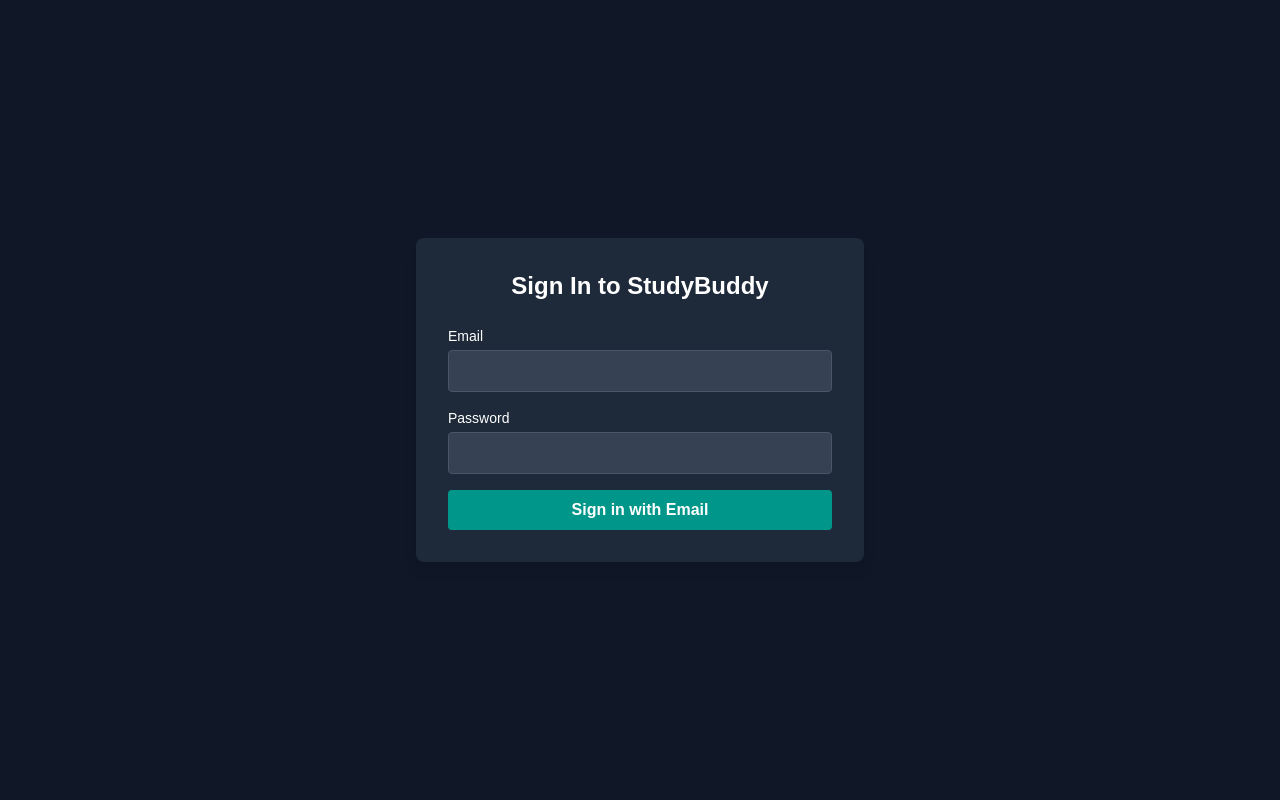
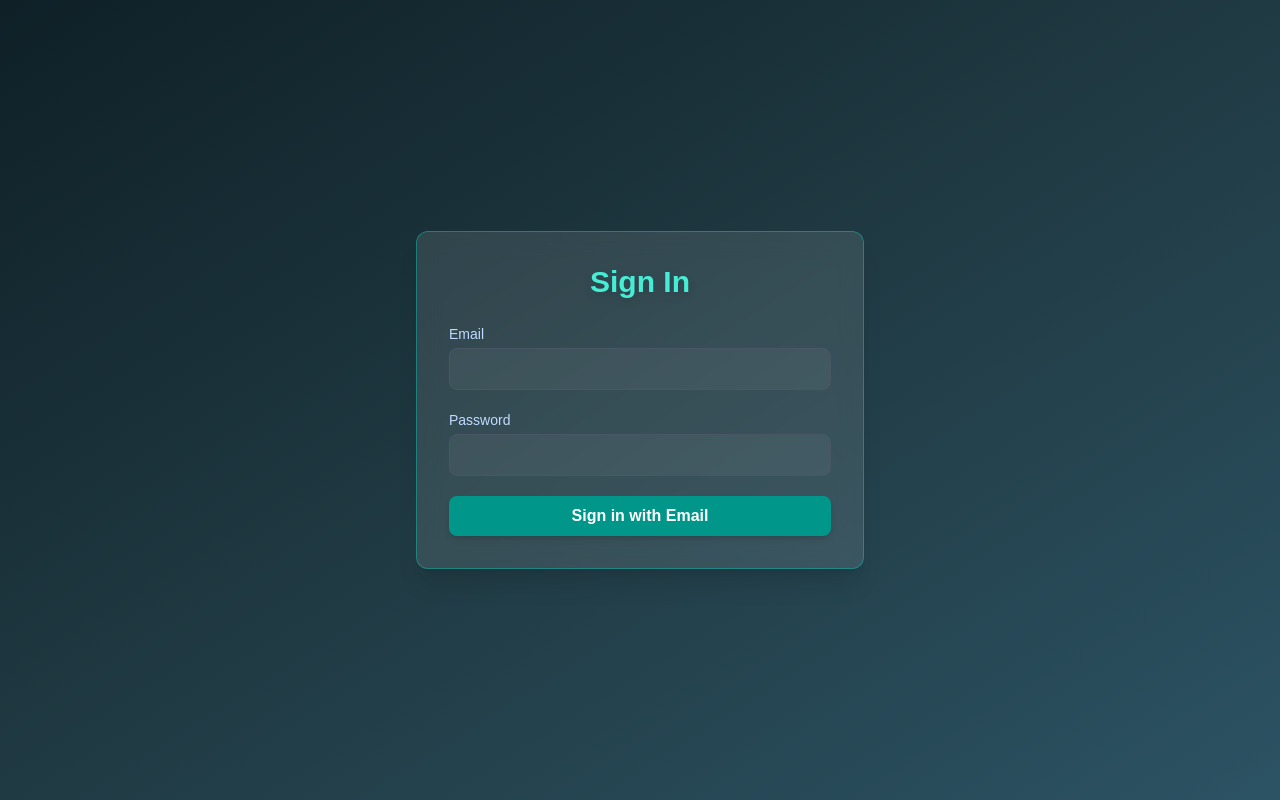
Before and after one commit to completelyblank/studybuddy, a Next.js app: page /auth/signin in a window 1280 px wide. Built offline with nearby package versions, Linux system fonts and the light colour scheme; no server answers.

Commit message:
frontend improve: login

```diff
--- a/src/lib/matchmaker.ts
+++ b/src/lib/matchmaker.ts
@@ -6,7 +6,9 @@
 export function userToVector(user: IUser): string[] {
   return [
     ...(user.subjects || []),
-    ...(user.preferredStudyTimes || []),
+    ...(user.preferredStudyTimes || []).map(
+      (time) => `${time.day}:${time.startTime}-${time.endTime}`
+    ),
     ...(user.academicLevel ? [user.academicLevel] : []),
     ...(user.learningStyle ? [user.learningStyle] : []),
   ];
--- a/src/models/User.ts
+++ b/src/models/User.ts
@@ -2,6 +2,7 @@
 
 // Export the IUser interface
 export interface IUser {
+  [x: string]: any;
   name: string;
   email: string;
   password: string;
--- a/src/pages/auth/signin.tsx
+++ b/src/pages/auth/signin.tsx
@@ -12,42 +12,49 @@
     await signIn("credentials", {
       email,
       password,
-      callbackUrl: "/dashboard", // Redirect after login
+      callbackUrl: "/dashboard",
     });
   };
 
   return (
-    <div className="min-h-screen flex items-center justify-center bg-gray-900 text-white">
-      <div className="bg-gray-800 p-8 rounded-lg shadow-lg w-full max-w-md">
-        <h1 className="text-2xl font-bold mb-6 text-center">Sign In to StudyBuddy</h1>
+    <div className="min-h-screen flex items-center justify-center bg-gradient-to-br from-[#0f2027] via-[#203a43] to-[#2c5364] text-white">
+      <div className="bg-white/10 backdrop-blur-md border border-teal-400/40 p-8 rounded-xl shadow-xl w-full max-w-md">
+        <h1 className="text-3xl font-bold mb-6 text-center text-teal-300 drop-shadow-lg">
+          Sign In
+        </h1>
 
-        {/* Credentials Form */}
-        <form onSubmit={handleCredentialsSignIn} className="space-y-4">
+        <form onSubmit={handleCredentialsSignIn} className="space-y-5">
           <div>
-            <label htmlFor="email" className="block text-sm">Email</label>
+            <label htmlFor="email" className="block text-sm text-blue-200 mb-1">
+              Email
+            </label>
             <input
               id="email"
               type="email"
               required
               value={email}
               onChange={(e) => setEmail(e.target.value)}
-              className="w-full mt-1 px-3 py-2 bg-gray-700 rounded border border-gray-600 text-white"
+              className="w-full px-4 py-2 rounded-lg bg-white/5 text-white border border-gray-600 focus:outline-none focus:ring-2 focus:ring-teal-400 transition"
             />
           </div>
+
           <div>
-            <label htmlFor="password" className="block text-sm">Password</label>
+            <label htmlFor="password" className="block text-sm text-blue-200 mb-1">
+              Password
+            </label>
             <input
               id="password"
               type="password"
               required
               value={password}
               onChange={(e) => setPassword(e.target.value)}
-              className="w-full mt-1 px-3 py-2 bg-gray-700 rounded border border-gray-600 text-white"
+              className="w-full px-4 py-2 rounded-lg bg-white/5 text-white border border-gray-600 focus:outline-none focus:ring-2 focus:ring-teal-400 transition"
             />
           </div>
+
           <button
             type="submit"
-            className="w-full bg-teal-600 hover:bg-teal-700 py-2 px-4 rounded text-white font-semibold"
+            className="w-full bg-teal-600 hover:bg-teal-700 py-2 px-4 rounded-lg text-white font-semibold shadow-md transition"
           >
             Sign in with Email
           </button>
```
